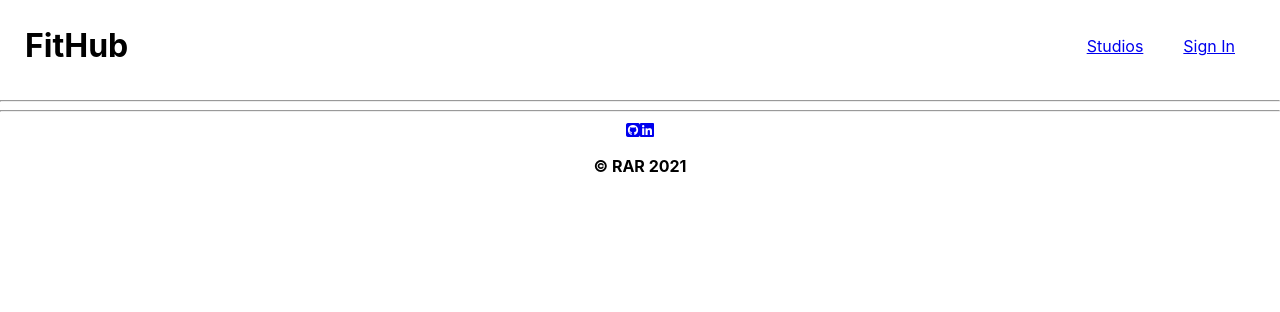
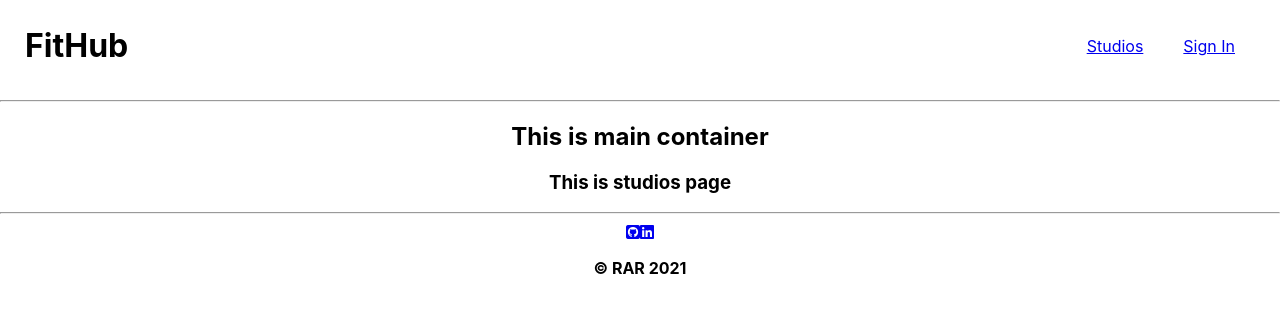
Before and after one commit to rararamberg/fithub, a React (Create React App) app in the folder client/: page /studios in a window 1280 px wide. Shown: the top 312 px of the page. Built offline with nearby package versions, Linux system fonts and the light colour scheme; no server answers.

Commit message:
starting mainContainer and rendered routes to studios screen

```diff
--- a/client/src/App.js
+++ b/client/src/App.js
@@ -10,6 +10,7 @@ import {
   removeToken,
 } from "./services/auth";
 import Register from "./screens/Register/Register";
+import MainContainer from "./containers/MainContainer";
 
 function App() {
   // objects of data start as null
@@ -51,6 +52,9 @@ function App() {
           <Route path="/register">
             <Register handleRegister={handleRegister} />
           </Route>
+          <Route>
+            <MainContainer path="/" />
+          </Route>
         </Switch>
       </Layout>
     </div>
--- a/client/src/containers/MainContainer.jsx
+++ b/client/src/containers/MainContainer.jsx
@@ -0,0 +1,33 @@
+import { useEffect, useState } from "react";
+import { Switch, Route } from "react-router-dom";
+import Studios from "../screens/Studios/Studios";
+import { getAllStudios } from "../services/studios";
+
+function MainContainer() {
+  const [studios, setStudios] = useState([]);
+
+  // useEffect function to get all studios
+  useEffect(() => {
+    const fetchStudios = async () => {
+      const studioList = await getAllStudios();
+      // console.log(studioList);
+      setStudios(studioList);
+      console.log(studios);
+    };
+    fetchStudios();
+  }, []);
+
+  return (
+    <div>
+      <h2>This is main container</h2>
+      {/* route to studios screen */}
+      <Switch>
+        <Route path="/studios">
+          <Studios />
+        </Route>
+      </Switch>
+    </div>
+  );
+}
+
+export default MainContainer;
--- a/client/src/screens/Studios/Studios.jsx
+++ b/client/src/screens/Studios/Studios.jsx
@@ -0,0 +1,11 @@
+import React from "react";
+
+function Studios() {
+  return (
+    <div>
+      <h3>This is studios page</h3>
+    </div>
+  );
+}
+
+export default Studios;
```
Also changed, not shown: client/src/screens/StudioDetail/StudioDetail.jsx (+19 -0 lines).
